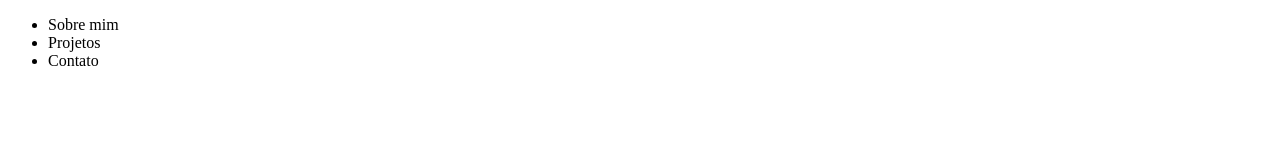
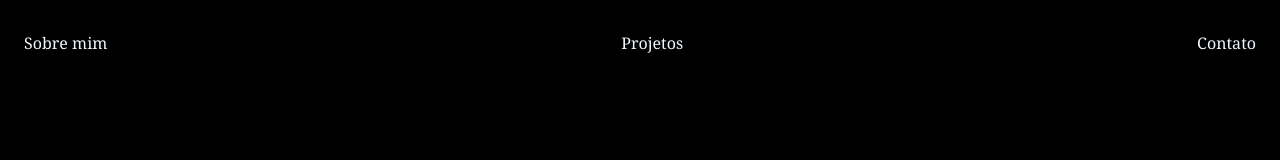
Before and after one commit to aninhadograu-pixel/site-1, a plain HTML site: page site-1-main/index.HTML in a window 1280 px wide. Drawn offline with Linux system fonts and the light colour scheme.

Commit message:
Add files via upload

```diff
--- a/site-1-main/index.CSS
+++ b/site-1-main/index.CSS
@@ -1,2 +1,14 @@
 body
-   background-color= :red
+   {
+      color: aliceblue;
+      background-color: black;
+      font-family: Georgia, 'Times New Roman', Times, serif;
+   }
+
+   ul{
+      display: flex;
+      justify-content: space-between;
+      list-style-type: none;
+      align-items: center;
+      padding: 16px;
+   }
```
Also changed, not shown: site-1-main/project.html (added), 1 other file.
